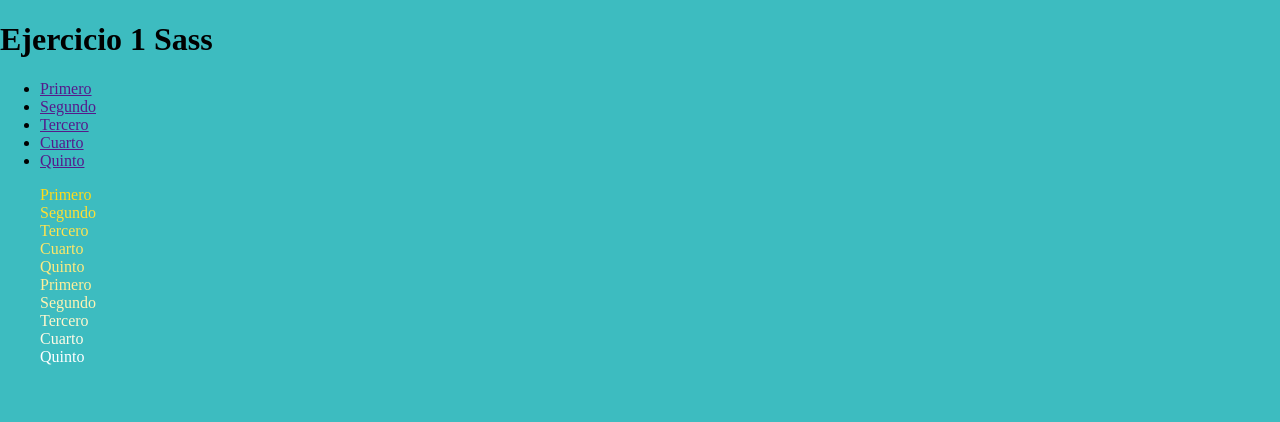
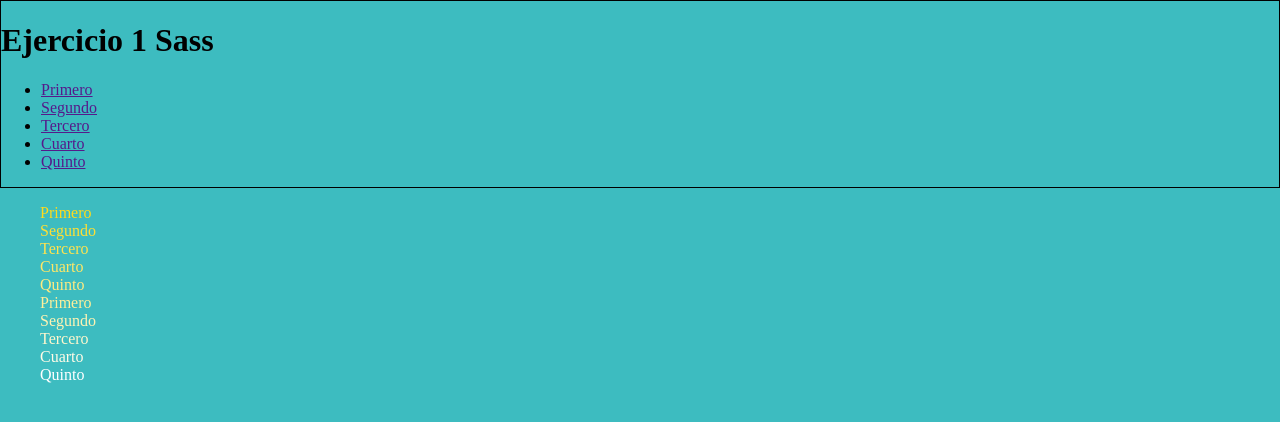
Before and after one commit to Ppoole/p1sass, a website: page index.html in a window 1280 px wide. Drawn offline with Linux system fonts and the light colour scheme.

Commit message:
quinto commit

```diff
--- a/_globals.scss
+++ b/_globals.scss
@@ -1,6 +1,10 @@
 body{
     margin: 0;
     background-color: $bgColor;
+}
+
+header{
+    border:1px solid $colorborder;
 }
 
 main{
--- a/_variables.scss
+++ b/_variables.scss
@@ -1,2 +1,3 @@
 $bgColor:rgb(61, 188, 192);
 $base-color: gold;
+$colorborder: black;
--- /dev/null
+++ b/package.json
@@ -0,0 +1,5 @@
+{
+  "dependencies": {
+    "@fortawesome/fontawesome-free": "^6.1.1"
+  }
+}
```
Also changed, not shown: main.css, 2 other files.
